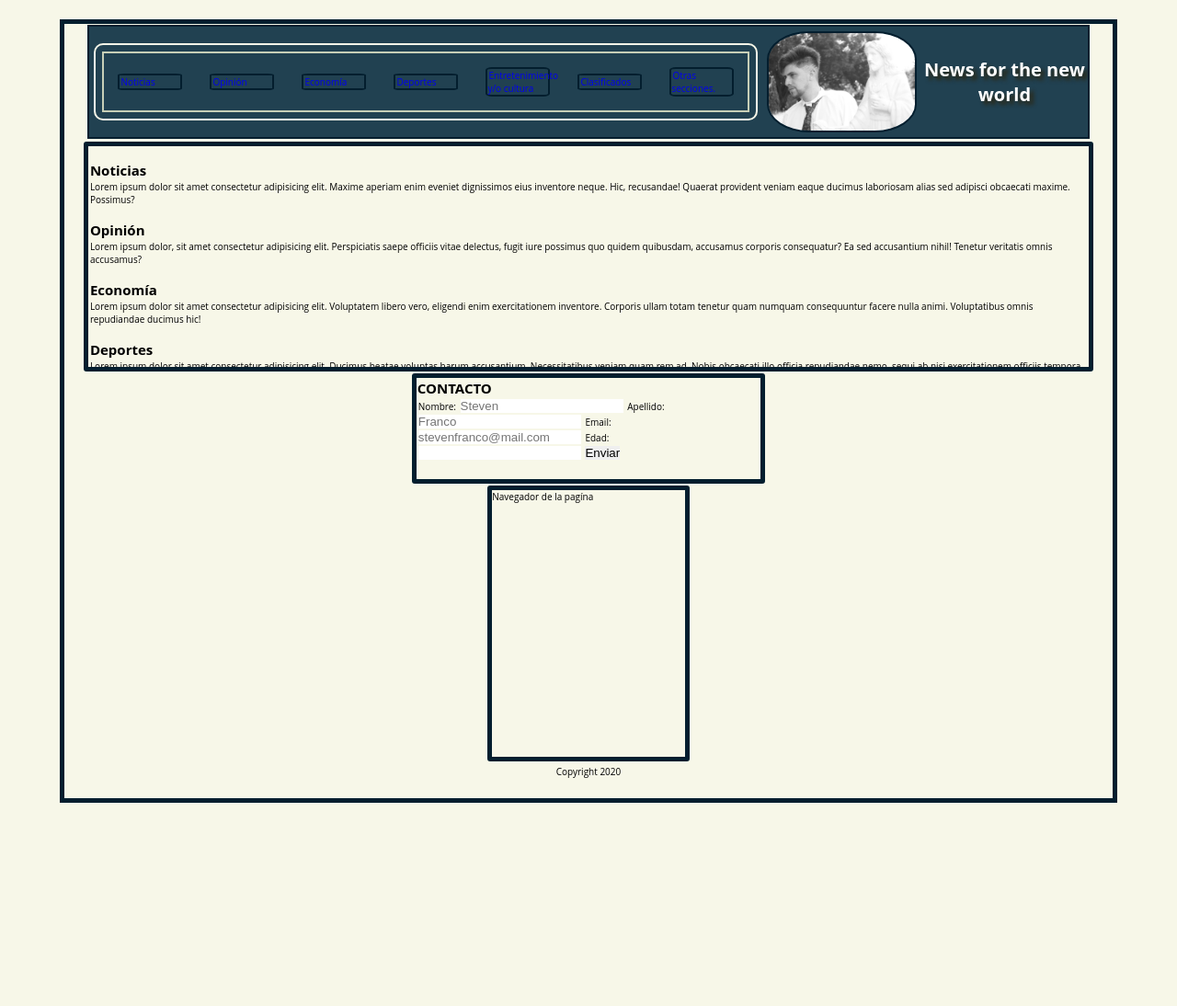
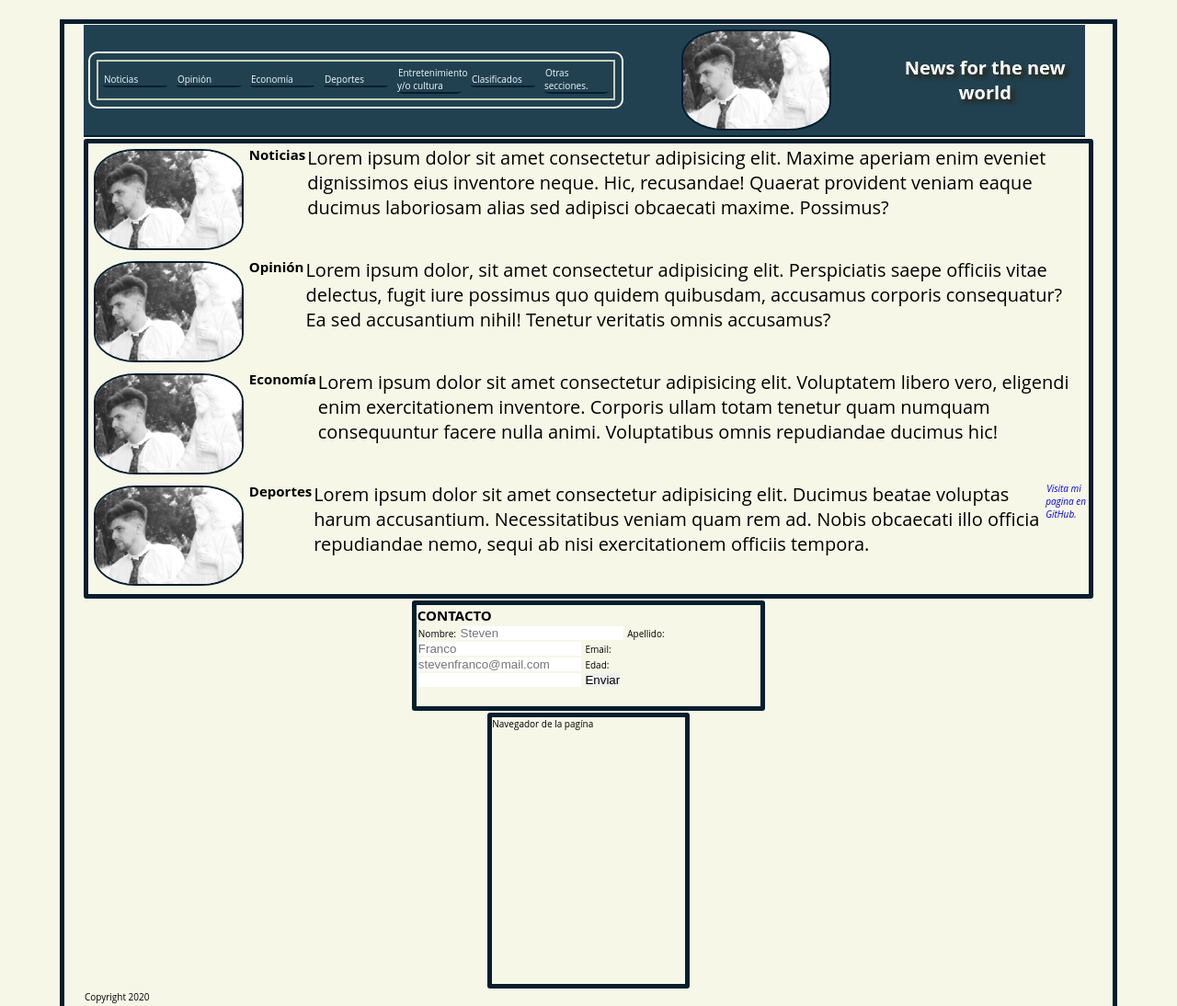
Before and after one commit to afran012/newsPaper, a plain HTML site: page index.html in a window 1280 px wide. Shown: the top 1094 px of the page at 92% size. Before the commit the page ends 894 px from the top, so only its background shows below. Drawn offline with Linux system fonts and the light colour scheme.

Commit message:
Change colors

```diff
--- a/index.html
+++ b/index.html
@@ -36,25 +36,25 @@
     <main class="main_section">
         <section class="news_section">
             <article class="experience_article">
-                <img src="images/_MG_2006.JPG" alt="" class="logo">
+                <img src="Assets/_MG_2006.JPG" alt="" class="logo">
                 <h2>Noticias</h2>
                 <p>Lorem ipsum dolor sit amet consectetur adipisicing elit. Maxime aperiam enim eveniet dignissimos eius inventore neque. Hic, recusandae! Quaerat provident veniam eaque ducimus laboriosam alias sed adipisci obcaecati maxime. Possimus?
                 </p>
             </article>
             <article>
-                <img src="images/_MG_2006.JPG" alt="" class="logo">
+                <img src="Assets/_MG_2006.JPG" alt="" class="logo">
                 <h2>Opinión</h2>
                 <p>Lorem ipsum dolor, sit amet consectetur adipisicing elit. Perspiciatis saepe officiis vitae delectus, fugit iure possimus quo quidem quibusdam, accusamus corporis consequatur? Ea sed accusantium nihil! Tenetur veritatis omnis accusamus?
                 </p>
             </article>
             <article>
-                <img src="images/_MG_2006.JPG" alt="" class="logo">
+                <img src="Assets/_MG_2006.JPG" alt="" class="logo">
                 <h2>Economía</h2>
                 <p>Lorem ipsum dolor sit amet consectetur adipisicing elit. Voluptatem libero vero, eligendi enim exercitationem inventore. Corporis ullam totam tenetur quam numquam consequuntur facere nulla animi. Voluptatibus omnis repudiandae ducimus hic!
                 </p>
             </article>
             <article>
-                <img src="Assets/" alt="" class="logo">
+                <img src="Assets/_MG_2006.JPG" alt="" class="logo">
                 <h2>Deportes</h2>
                 <p>Lorem ipsum dolor sit amet consectetur adipisicing elit. Ducimus beatae voluptas harum accusantium. Necessitatibus veniam quam rem ad. Nobis obcaecati illo officia repudiandae nemo, sequi ab nisi exercitationem officiis tempora.
                 </p>
--- a/style/Partials/_body.scss
+++ b/style/Partials/_body.scss
@@ -1,9 +1,5 @@
 
 body {
-    display: flex;
-    flex-direction: column;
-    justify-content: center;
-    align-items: center;
 
     width: 90%;
     padding: 0 20px 20px 20px;
--- a/style/Partials/_header.scss
+++ b/style/Partials/_header.scss
@@ -13,7 +13,7 @@ h1 {
 header {
     background: $primary-color4  ;
     color: $font-color2;
-    border: 0.2em solid $border-primary;
+    border-bottom: 0.2em solid $border-primary;
     width: 99%;
     box-sizing: border-box;
     position: sticky;
@@ -21,6 +21,7 @@ header {
     display: flex;
     justify-content: space-between;
     align-items: center;
+    overflow: hidden;
     img {
         width: 15%;
         margin: 0.5em;
--- a/style/Partials/_main.scss
+++ b/style/Partials/_main.scss
@@ -1,10 +1,17 @@
 .news_section {
-
+    display: flex;
+    flex-direction: column;
     width: 100%;
-    height: 25em;
+    height: 50em;
     border-radius: 3px;
     border: 5px solid $border-primary;
     overflow: auto;
+}
+
+main.main_section section.news_section article{
+    display: flex;
+    flex-direction: row;
+
 }
 
 
@@ -15,3 +22,16 @@
     justify-content: center;
     align-items: center;
 }
+
+
+section.news_section article img {
+    width: 15%;
+    margin: 0.5em;
+    border: 0.2em solid $border-primary;
+    border-radius: 28%;
+}
+
+section.news_section article p {
+    font-size: 20px;
+
+}
--- a/style/Partials/_nav.scss
+++ b/style/Partials/_nav.scss
@@ -2,10 +2,19 @@
 .ul li{
     width: 7em;
     border-radius: 10%;
-    margin: 1.5em;
-    border: 2px solid $border-primary;
+    margin: 0.5em;
+    border-bottom: 2px solid $border-primary;
     box-sizing: border-box;
+    color: aliceblue;
+
 }
+
+.ul li a {
+    text-decoration: none;
+    color: aliceblue;
+
+}
+
 
 .ul li:hover{
     background: #5a5a5a;
```
Also changed, not shown: style/style.css, 1 other file.
